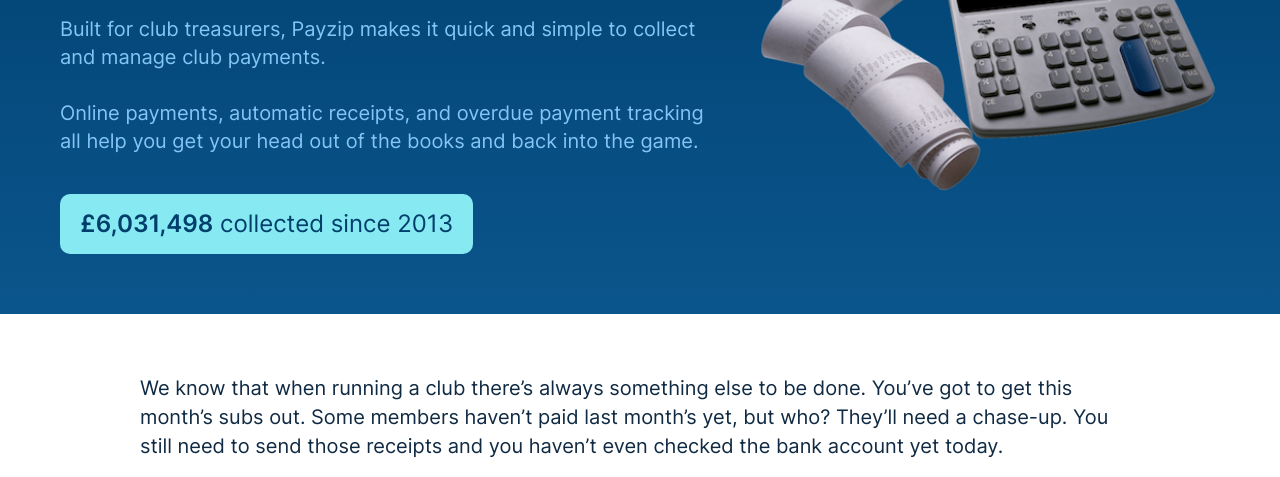
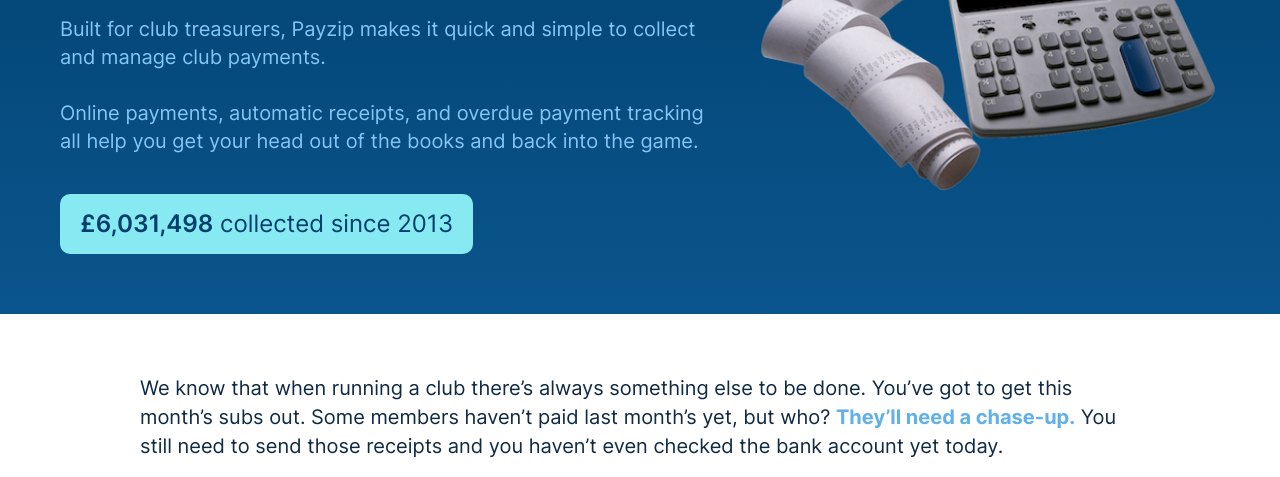
Before and after one commit to payzip/payzip-v2-brochure, a plain HTML site: page index.html in a window 1280 px wide. Shown: the part 315-792 px from the top of the page. Drawn offline with nearby package versions, Linux system fonts and the light colour scheme; no server answers; a script that the page names is missing.

Commit message:
Add highlight for intro "chase-up" text.

```diff
--- a/css/payzip-v2-calculator.webflow.css
+++ b/css/payzip-v2-calculator.webflow.css
@@ -1639,6 +1639,10 @@
   line-height: 2.5rem;
 }
 
+.bold-text-4 {
+  color: #62b0e8;
+}
+
 @media screen and (max-width: 991px) {
   .bg-white {
     width: 100%;
--- a/index.html
+++ b/index.html
@@ -1,5 +1,5 @@
 <!DOCTYPE html><!--  This site was created in Webflow. http://www.webflow.com  -->
-<!--  Last Published: Tue Jan 26 2021 15:26:57 GMT+0000 (Coordinated Universal Time)  -->
+<!--  Last Published: Tue Jan 26 2021 17:36:34 GMT+0000 (Coordinated Universal Time)  -->
 <html data-wf-page="5ff8b3115ef27194299e3753" data-wf-site="5fdb79c3607513932195a6f1" lang="en">
 <head>
   <meta charset="utf-8">
@@ -83,7 +83,7 @@
   </div>
   <div class="bg-white">
     <div class="div-block-9 startcollecting topbutton">
-      <div class="text-block-5">We know that when running a club there’s always something else to be done. You’ve got to get this month’s subs out. Some members haven’t paid last month’s yet, but who? They’ll need a chase-up. You still need to send those receipts and you haven’t even checked the bank account yet today.</div>
+      <div class="text-block-5">We know that when running a club there’s always something else to be done. You’ve got to get this month’s subs out. Some members haven’t paid last month’s yet, but who? <strong class="bold-text-4">They’ll need a chase-up.</strong> You still need to send those receipts and you haven’t even checked the bank account yet today.</div>
       <div class="text-block-5 italics"><em>What a hassle!</em></div>
       <div class="text-block-5">Collecting money needn’t be time-consuming or difficult. What if you could:</div>
       <ul role="list" class="list-3 homepage">
```
Also changed, not shown: 401.html (+1 -1 lines), 404.html (+1 -1 lines), pricing.html (+1 -1 lines), privacy-policy.html (+1 -1 lines), release-notes.html (+1 -1 lines), terms-and-conditions.html (+1 -1 lines).
